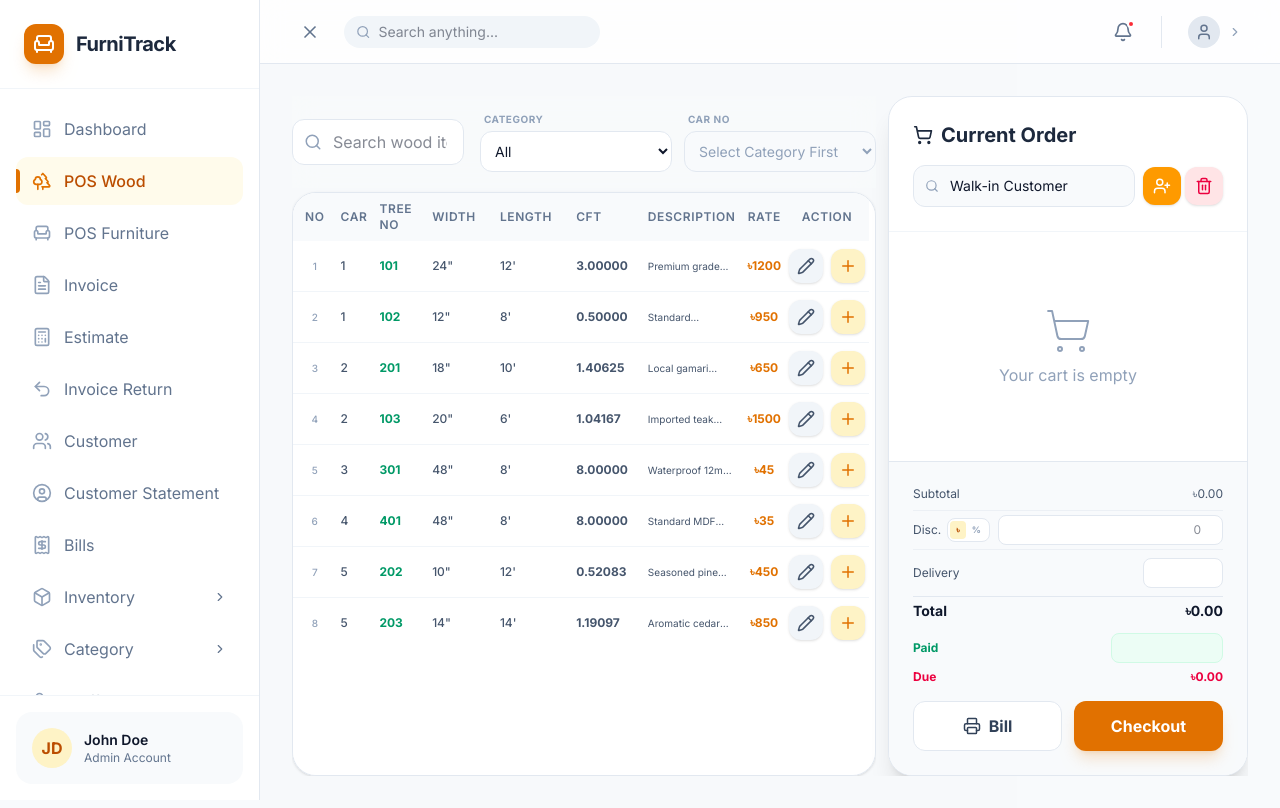
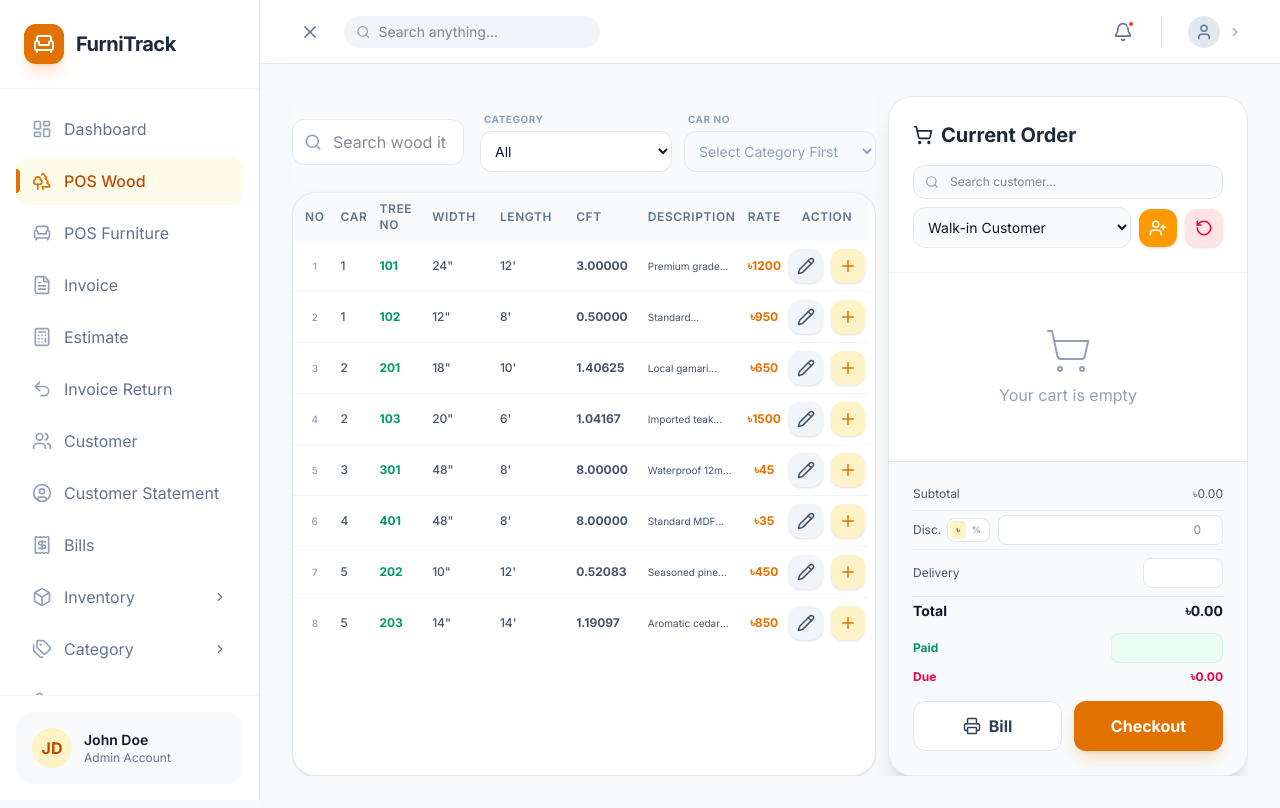
Before and after one commit to alami23/web-app, a Next.js app: page /pos-wood in a window 1280 px wide. Built offline with nearby package versions, Linux system fonts and the light colour scheme.

Commit message:
feat: Add reset icon and improve safeParse
Introduces a `RotateCcw` icon for potential reset functionality and enhances `safeParse` to handle empty or whitespace-only strings, preventing invalid JSON parsing.

```diff
--- a/app/pos-furniture/page.tsx
+++ b/app/pos-furniture/page.tsx
@@ -3,7 +3,7 @@
 import React, { useState, useEffect } from 'react'
 import DashboardLayout from '@/components/DashboardLayout'
 import Image from 'next/image'
-import { Search, Plus, Minus, Trash2, Printer, ShoppingCart, Armchair, LayoutGrid, List, Check, UserPlus } from 'lucide-react'
+import { Search, Plus, Minus, Trash2, Printer, ShoppingCart, Armchair, LayoutGrid, List, Check, UserPlus, RotateCcw } from 'lucide-react'
 import { motion, AnimatePresence } from 'motion/react'
 import { cn, safeParse } from '@/lib/utils'
 import AddCustomerModal from '@/components/AddCustomerModal'
@@ -347,25 +347,37 @@ export default function POSFurniture() {
             </div>
 
             <div className="flex flex-col gap-2">
-              <div className="flex items-center gap-2">
-                <div className="relative flex-1">
+              <div className="relative">
                 <Search className="absolute left-3 top-1/2 -translate-y-1/2 text-slate-400" size={14} />
                 <input
                   type="text"
-                    list="customer-list-furniture"
-                    placeholder="Search or Select Customer"
-                    className="w-full pl-9 pr-4 py-2.5 bg-white/10 border border-white/10 rounded-xl text-sm outline-none focus:border-amber-500 transition-colors text-white"
+                  placeholder="Search customer..."
+                  className="w-full pl-9 pr-4 py-2 bg-white/10 border border-white/10 rounded-xl text-xs outline-none focus:border-amber-500 transition-colors text-white placeholder:text-slate-400"
+                  onChange={(e) => {
+                    const term = e.target.value.toLowerCase()
+                    if (term === '') {
+                      setSelectedCustomer('Walk-in Customer')
+                    } else {
+                      const found = customers.find(c =>
+                        c.name.toLowerCase().includes(term) ||
+                        c.phone.includes(term)
+                      )
+                      if (found) setSelectedCustomer(found.name)
+                    }
+                  }}
+                />
+              </div>
+              <div className="flex items-center gap-2">
+                <select
+                  className="flex-1 p-2.5 bg-white/10 border border-white/10 rounded-xl text-sm outline-none focus:border-amber-500 transition-colors text-white"
                   value={selectedCustomer}
                   onChange={(e) => setSelectedCustomer(e.target.value)}
-                  />
-                  <datalist id="customer-list-furniture">
-                    <option value="Walk-in Customer" />
+                >
+                  <option value="Walk-in Customer" className="text-slate-900">Walk-in Customer</option>
                   {customers.map(c => (
-                      <option key={c.id} value={c.name}>{c.phone}</option>
+                    <option key={c.id} value={c.name} className="text-slate-900">{c.name} ({c.phone})</option>
                   ))}
-                  </datalist>
-                </div>
-                <div className="flex items-center gap-1">
+                </select>
                 <button
                   onClick={() => setIsAddingCustomer(true)}
                   className="p-2.5 bg-amber-500 hover:bg-amber-600 text-white rounded-xl transition-colors shadow-sm flex items-center justify-center"
@@ -379,11 +391,10 @@ export default function POSFurniture() {
                     setSelectedCustomer('Walk-in Customer')
                   }}
                   className="p-2.5 bg-rose-500/20 text-rose-400 hover:bg-rose-500 hover:text-white rounded-xl transition-all shadow-sm flex items-center justify-center border border-rose-500/30"
-                    title="Clear All"
+                  title="Reset Order"
                 >
-                    <Trash2 size={18} />
+                  <RotateCcw size={18} />
                 </button>
-                </div>
               </div>
             </div>
           </div>
--- a/app/pos-wood/page.tsx
+++ b/app/pos-wood/page.tsx
@@ -3,7 +3,7 @@
 import React, { useState, useEffect } from 'react'
 import DashboardLayout from '@/components/DashboardLayout'
 import Image from 'next/image'
-import { Search, Plus, Minus, Trash2, Printer, ShoppingCart, Filter, Pencil, Check, X, Camera, Upload, UserPlus } from 'lucide-react'
+import { Search, Plus, Minus, Trash2, Printer, ShoppingCart, Filter, Pencil, Check, X, Camera, Upload, UserPlus, RotateCcw } from 'lucide-react'
 import { motion, AnimatePresence } from 'motion/react'
 import { cn, safeParse } from '@/lib/utils'
 import AddCustomerModal from '@/components/AddCustomerModal'
@@ -414,25 +414,37 @@ export default function POSWood() {
               </h2>
             </div>
             <div className="flex flex-col gap-2">
-              <div className="flex items-center gap-2">
-                <div className="relative flex-1">
+              <div className="relative">
                 <Search className="absolute left-3 top-1/2 -translate-y-1/2 text-slate-400" size={14} />
                 <input
                   type="text"
-                    list="customer-list"
-                    placeholder="Search or Select Customer"
-                    className="w-full pl-9 pr-4 py-2.5 bg-slate-50 border border-slate-200 rounded-xl text-sm outline-none focus:border-amber-500 transition-colors"
+                  placeholder="Search customer..."
+                  className="w-full pl-9 pr-4 py-2 bg-slate-50 border border-slate-200 rounded-xl text-xs outline-none focus:border-amber-500 transition-colors"
+                  onChange={(e) => {
+                    const term = e.target.value.toLowerCase()
+                    if (term === '') {
+                      setSelectedCustomer('Walk-in Customer')
+                    } else {
+                      const found = customers.find(c =>
+                        c.name.toLowerCase().includes(term) ||
+                        c.phone.includes(term)
+                      )
+                      if (found) setSelectedCustomer(found.name)
+                    }
+                  }}
+                />
+              </div>
+              <div className="flex items-center gap-2">
+                <select
+                  className="flex-1 p-2.5 bg-slate-50 border border-slate-200 rounded-xl text-sm outline-none focus:border-amber-500 transition-colors"
                   value={selectedCustomer}
                   onChange={(e) => setSelectedCustomer(e.target.value)}
-                  />
-                  <datalist id="customer-list">
-                    <option value="Walk-in Customer" />
+                >
+                  <option value="Walk-in Customer">Walk-in Customer</option>
                   {customers.map(c => (
-                      <option key={c.id} value={c.name}>{c.phone}</option>
+                    <option key={c.id} value={c.name}>{c.name} ({c.phone})</option>
                   ))}
-                  </datalist>
-                </div>
-                <div className="flex items-center gap-1">
+                </select>
                 <button
                   onClick={() => setIsAddingCustomer(true)}
                   className="p-2.5 bg-amber-500 hover:bg-amber-600 text-white rounded-xl transition-colors shadow-sm flex items-center justify-center"
@@ -446,11 +458,10 @@ export default function POSWood() {
                     setSelectedCustomer('Walk-in Customer')
                   }}
                   className="p-2.5 bg-rose-100 text-rose-600 hover:bg-rose-600 hover:text-white rounded-xl transition-all shadow-sm flex items-center justify-center"
-                    title="Clear All"
+                  title="Reset Order"
                 >
-                    <Trash2 size={18} />
+                  <RotateCcw size={18} />
                 </button>
-                </div>
               </div>
             </div>
           </div>
--- a/lib/utils.ts
+++ b/lib/utils.ts
@@ -6,9 +6,11 @@ export function cn(...inputs: ClassValue[]) {
 }
 
 export function safeParse<T>(value: string | null, defaultValue: T): T {
-  if (!value || value === 'undefined') return defaultValue
+  if (!value) return defaultValue
+  const trimmed = value.trim()
+  if (trimmed === 'undefined' || trimmed === '') return defaultValue
   try {
-    return JSON.parse(value) as T
+    return JSON.parse(trimmed) as T
   } catch (e) {
     console.error('Failed to parse JSON', e)
     return defaultValue
```
Lines whose indentation alone changed are shown as unchanged.
